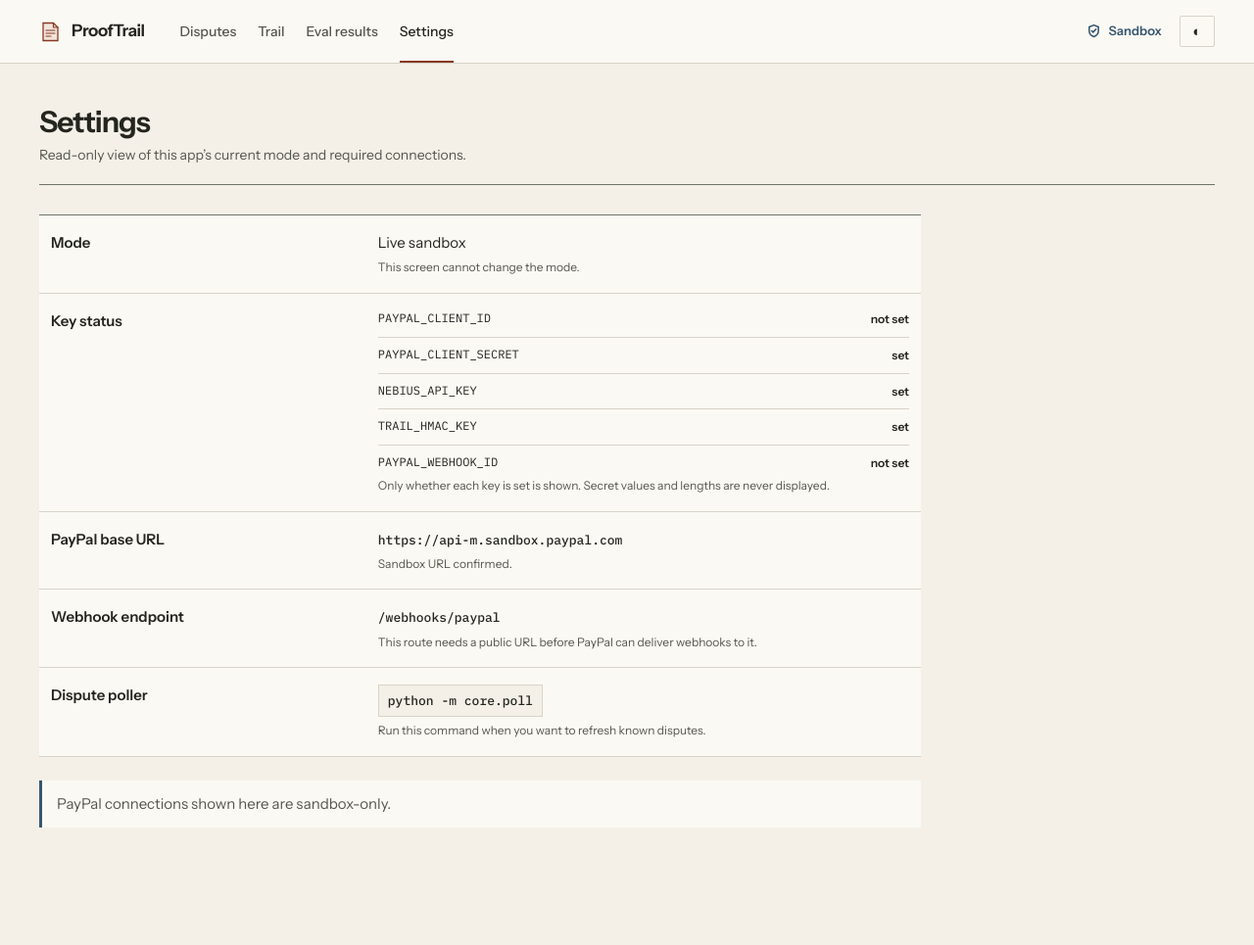
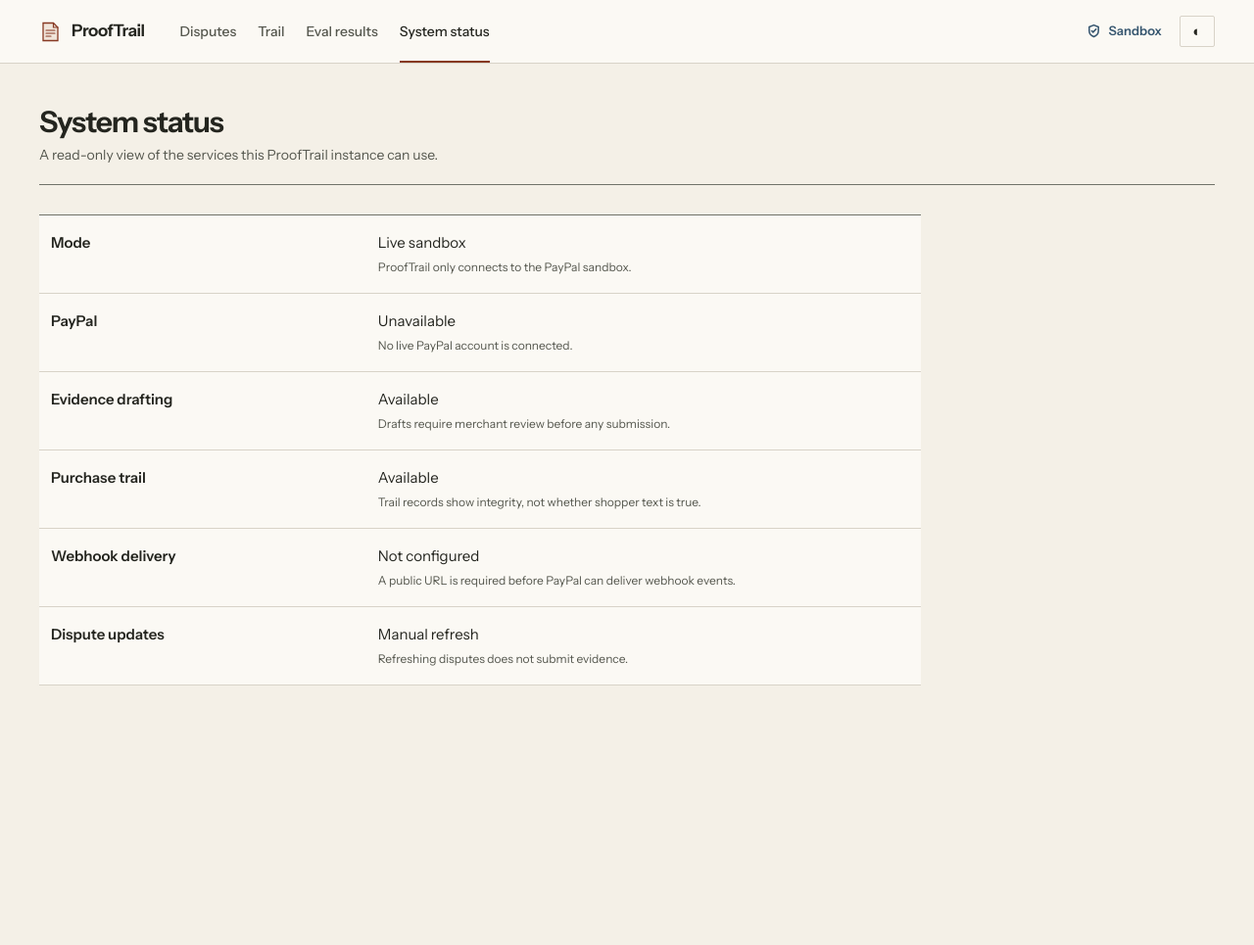
Before and after one commit to omkargangwani21-prog/proof-trail, a FastAPI app: page /settings in a window 1280 px wide. Shown: the whole page at 98% size. After the commit the page ends 700 px from the top, so only its background shows below. Run offline with FastAPI, Linux system fonts and the light colour scheme.

Commit message:
Hide private settings and update live model default

```diff
--- a/app/main.py
+++ b/app/main.py
@@ -22,6 +22,24 @@ templates = Jinja2Templates(directory=str(Path(__file__).parent / "templates"))
 app = FastAPI(title="ProofTrail", lifespan=ingest_api.lifespan)
 app.include_router(ingest_router)
 app.include_router(draft_router)
+
+
+@app.middleware("http")
+async def browser_security_headers(request: Request, call_next):
+    response = await call_next(request)
+    response.headers.setdefault("X-Content-Type-Options", "nosniff")
+    response.headers.setdefault("X-Frame-Options", "DENY")
+    response.headers.setdefault("Referrer-Policy", "strict-origin-when-cross-origin")
+    response.headers.setdefault("Permissions-Policy", "camera=(), microphone=(), geolocation=()")
+    response.headers.setdefault(
+        "Content-Security-Policy",
+        "default-src 'self'; base-uri 'self'; form-action 'self'; frame-ancestors 'none'; "
+        "object-src 'none'; img-src 'self' data:; font-src 'self' https://fonts.gstatic.com; "
+        "style-src 'self' 'unsafe-inline' https://fonts.googleapis.com; "
+        "script-src 'self' 'unsafe-inline'; connect-src 'self'",
+    )
+    return response
+
 ACTION_STATUSES = {"WAITING_FOR_SELLER_RESPONSE", "OPEN"}
 SUBMITTED_STATUSES = {"SUBMITTED", "SUBMITTED_DRY_RUN"}
 PAGES = {}
@@ -968,14 +986,23 @@ async def settings(request: Request):
     load_dotenv()
     mode = os.environ.get("PT_MODE", "live-sandbox")
     mode_label = {"live-sandbox": "Live sandbox", "replay": "Replay"}.get(mode, "Unrecognized mode")
-    names = ("PAYPAL_CLIENT_ID", "PAYPAL_CLIENT_SECRET", "NEBIUS_API_KEY", "TRAIL_HMAC_KEY", "PAYPAL_WEBHOOK_ID")
-    keys = [{"name": name, "status": "set" if os.environ.get(name) else "not set"} for name in names]
-    if not keys[3]["status"] == "set" and os.environ.get("PT_HMAC_KEY"):
-        keys[3]["status"] = "set"
     configured_base = os.environ.get("PAYPAL_BASE", SANDBOX_BASE)
     base_matches = configured_base == SANDBOX_BASE
-    ctx = common(None, "settings") | {"state": "success", "mode_value": mode_label, "keys": keys,
-        "paypal_base": SANDBOX_BASE, "base_matches": base_matches,
-        "base_message": "Sandbox URL confirmed." if base_matches else "Configured mode is not the required sandbox URL; the PayPal client will refuse it.",
-        "webhook_path": "/webhooks/paypal", "poll_command": "python -m core.poll"}
+    replay = mode == "replay"
+    paypal_status = ("Disabled during offline replay" if replay else
+                     "Sandbox connection ready" if base_matches and os.environ.get("PAYPAL_CLIENT_ID")
+                     and os.environ.get("PAYPAL_CLIENT_SECRET") else "Unavailable")
+    drafting_status = ("Disabled during offline replay" if replay else
+                       "Available" if os.environ.get("NEBIUS_API_KEY") else "Unavailable")
+    trail_status = "Available" if os.environ.get("TRAIL_HMAC_KEY") or os.environ.get("PT_HMAC_KEY") else "Unavailable"
+    webhook_status = "Not active during offline replay" if replay else (
+        "Configured" if os.environ.get("PAYPAL_WEBHOOK_ID") else "Not configured")
+    poller_status = "Disabled during offline replay" if replay else (
+        "Background polling enabled" if os.environ.get("PT_AUTOPOLL") == "1" else "Manual refresh")
+    ctx = common(None, "status") | {
+        "state": "success", "mode_value": mode_label,
+        "paypal_status": paypal_status, "drafting_status": drafting_status,
+        "trail_status": trail_status, "webhook_status": webhook_status,
+        "poller_status": poller_status,
+    }
     return templates.TemplateResponse(request, "settings.html", ctx)
--- a/app/templates/base.html
+++ b/app/templates/base.html
@@ -51,7 +51,7 @@ main{max-width:1440px;margin:0 auto;padding:42px 40px 120px}.page-head{display:f
 <a class="skip" href="#main">Skip to content</a>
 <header class="topbar"><div class="topbar-inner">
  <a class="brand" href="/disputes">{{ mark() }}<span>ProofTrail</span></a>
- <nav class="nav" aria-label="Main navigation"><a href="/disputes" {% if active == "disputes" %}aria-current="page"{% endif %}>Disputes</a><a href="/trail" {% if active == "trail" %}aria-current="page"{% endif %}>Trail</a><a href="/eval" {% if active == "eval" %}aria-current="page"{% endif %}>Eval results</a><a href="/settings" {% if active == "settings" %}aria-current="page"{% endif %}>Settings</a></nav>
+ <nav class="nav" aria-label="Main navigation"><a href="/disputes" {% if active == "disputes" %}aria-current="page"{% endif %}>Disputes</a><a href="/trail" {% if active == "trail" %}aria-current="page"{% endif %}>Trail</a><a href="/eval" {% if active == "eval" %}aria-current="page"{% endif %}>Eval results</a><a href="/settings" {% if active == "status" %}aria-current="page"{% endif %}>System status</a></nav>
  <div class="top-meta">
   <span class="environment" title="{% if mode == 'replay' %}Offline replay. No model or PayPal requests are enabled.{% else %}Sandbox only. Nothing here touches live PayPal.{% endif %}">{{ icon("shield") }}<span>{{ "Offline replay" if mode == "replay" else "Sandbox" }}</span></span>
   {% if dev_fixture %}<span class="fixture-label" title="Synthetic screenshot data; development only">Development sample</span>{% endif %}
--- a/app/templates/settings.html
+++ b/app/templates/settings.html
@@ -1,20 +1,20 @@
 {% extends "base.html" %}
-{% from "_ui.html" import icon, status %}
-{% block title %}Settings{% endblock %}
+{% from "_ui.html" import icon %}
+{% block title %}System status{% endblock %}
 {% block head %}
 <style>
-.settings-lead{color:var(--muted);max-width:65ch;margin-top:8px}.settings-grid{max-width:900px;margin-top:30px;border-top:1px solid var(--rule-strong)}.setting-row{display:grid;grid-template-columns:minmax(190px,.8fr) minmax(0,1.4fr);gap:24px;padding:17px 12px;border-bottom:1px solid var(--rule);background:var(--surface)}.setting-row dt{font-weight:600}.setting-row dd{margin:0;min-width:0}.setting-row small{display:block;color:var(--muted);font-size:12px;margin-top:5px}.key-list{list-style:none;padding:0;margin:0}.key-list li{display:grid;grid-template-columns:minmax(0,1fr) auto;gap:18px;padding:9px 0;border-bottom:1px solid var(--rule)}.key-list li:first-child{padding-top:0}.key-list li:last-child{padding-bottom:0;border-bottom:0}.key-name{font:400 12px var(--mono);overflow-wrap:anywhere}.key-state{font-size:12px;font-weight:600}.base-url{font:500 13px var(--mono);overflow-wrap:anywhere}.settings-note{margin-top:24px;padding:13px 15px;background:var(--surface);border-left:3px solid var(--info-ink);max-width:900px;color:var(--muted)}.settings-command{display:inline-block;padding:7px 9px;border:1px solid var(--rule);background:var(--paper);font:500 13px var(--mono)}
-@media(max-width:600px){.setting-row{grid-template-columns:1fr;gap:8px;padding:14px 12px}.key-list li{gap:10px}.base-url{font-size:12px}}
+.status-lead{color:var(--muted);max-width:65ch;margin-top:8px}.status-grid{max-width:900px;margin-top:30px;border-top:1px solid var(--rule-strong)}.status-row{display:grid;grid-template-columns:minmax(190px,.8fr) minmax(0,1.4fr);gap:24px;padding:17px 12px;border-bottom:1px solid var(--rule);background:var(--surface)}.status-row dt{font-weight:600}.status-row dd{margin:0;min-width:0}.status-row small{display:block;color:var(--muted);font-size:12px;margin-top:5px}.status-note{margin-top:24px;padding:13px 15px;background:var(--surface);border-left:3px solid var(--info-ink);max-width:900px;color:var(--muted)}
+@media(max-width:600px){.status-row{grid-template-columns:1fr;gap:8px;padding:14px 12px}}
 </style>
 {% endblock %}
 {% block content %}
-<header class="page-head"><div class="title-group"><h1>Settings</h1><p class="settings-lead">Read-only view of this app’s current mode and required connections.</p></div></header>
-<dl class="settings-grid">
-<div class="setting-row"><dt>Mode</dt><dd>{{ mode_value }}<small>This screen cannot change the mode.</small></dd></div>
-<div class="setting-row"><dt>Key status</dt><dd><ul class="key-list">{% for key in keys %}<li><span class="key-name">{{ key.name }}</span><span class="key-state">{{ key.status }}</span></li>{% endfor %}</ul><small>Only whether each key is set is shown. Secret values and lengths are never displayed.</small></dd></div>
-<div class="setting-row"><dt>PayPal base URL</dt><dd><span class="base-url">{{ paypal_base }}</span><small>{{ base_message }}</small></dd></div>
-<div class="setting-row"><dt>Webhook endpoint</dt><dd><span class="base-url">{{ webhook_path }}</span><small>This route needs a public URL before PayPal can deliver webhooks to it.</small></dd></div>
-<div class="setting-row"><dt>Dispute poller</dt><dd><code class="settings-command">{{ poll_command }}</code><small>Run this command when you want to refresh known disputes.</small></dd></div>
+<header class="page-head"><div class="title-group"><h1>System status</h1><p class="status-lead">A read-only view of the services this ProofTrail instance can use.</p></div></header>
+<dl class="status-grid">
+<div class="status-row"><dt>Mode</dt><dd>{{ mode_value }}<small>ProofTrail only connects to the PayPal sandbox.</small></dd></div>
+<div class="status-row"><dt>PayPal</dt><dd>{{ paypal_status }}<small>No live PayPal account is connected.</small></dd></div>
+<div class="status-row"><dt>Evidence drafting</dt><dd>{{ drafting_status }}<small>Drafts require merchant review before any submission.</small></dd></div>
+<div class="status-row"><dt>Purchase trail</dt><dd>{{ trail_status }}<small>Trail records show integrity, not whether shopper text is true.</small></dd></div>
+<div class="status-row"><dt>Webhook delivery</dt><dd>{{ webhook_status }}<small>A public URL is required before PayPal can deliver webhook events.</small></dd></div>
+<div class="status-row"><dt>Dispute updates</dt><dd>{{ poller_status }}<small>Refreshing disputes does not submit evidence.</small></dd></div>
 </dl>
-<p class="settings-note">PayPal connections shown here are sandbox-only.</p>
 {% endblock %}
--- a/core/drafting.py
+++ b/core/drafting.py
@@ -7,7 +7,7 @@ import json
 from core.pipeline import run_case
 from core.submitter import save_draft
 
-MODEL = "deepseek-ai/DeepSeek-V4-Flash-0731"
+MODEL = "deepseek-ai/DeepSeek-V4.1-Flash-1017"
 TRIES = 3
 
 
--- a/core/gateway.py
+++ b/core/gateway.py
@@ -10,6 +10,7 @@ PRICES = {
     "Qwen/Qwen3-235B-A22B-Instruct-2507": (0.20, 0.60),
     "zai-org/GLM-5.3-Flash": (0.15, 0.50),
     "deepseek-ai/DeepSeek-V4.1-Flash": (0.30, 1.20),
+    "deepseek-ai/DeepSeek-V4.1-Flash-1017": (0.30, 1.20),
     "nvidia/nemotron-3-super-120b-a12b": (0.30, 0.90),
 }
 MAX_TOKENS = 6000
```
Also changed, not shown: docs/00-project-context.md (+2 -1 lines), tests/test_app.py (+20 -6 lines), tests/test_gateway.py (+7 -1 lines), README.md.
